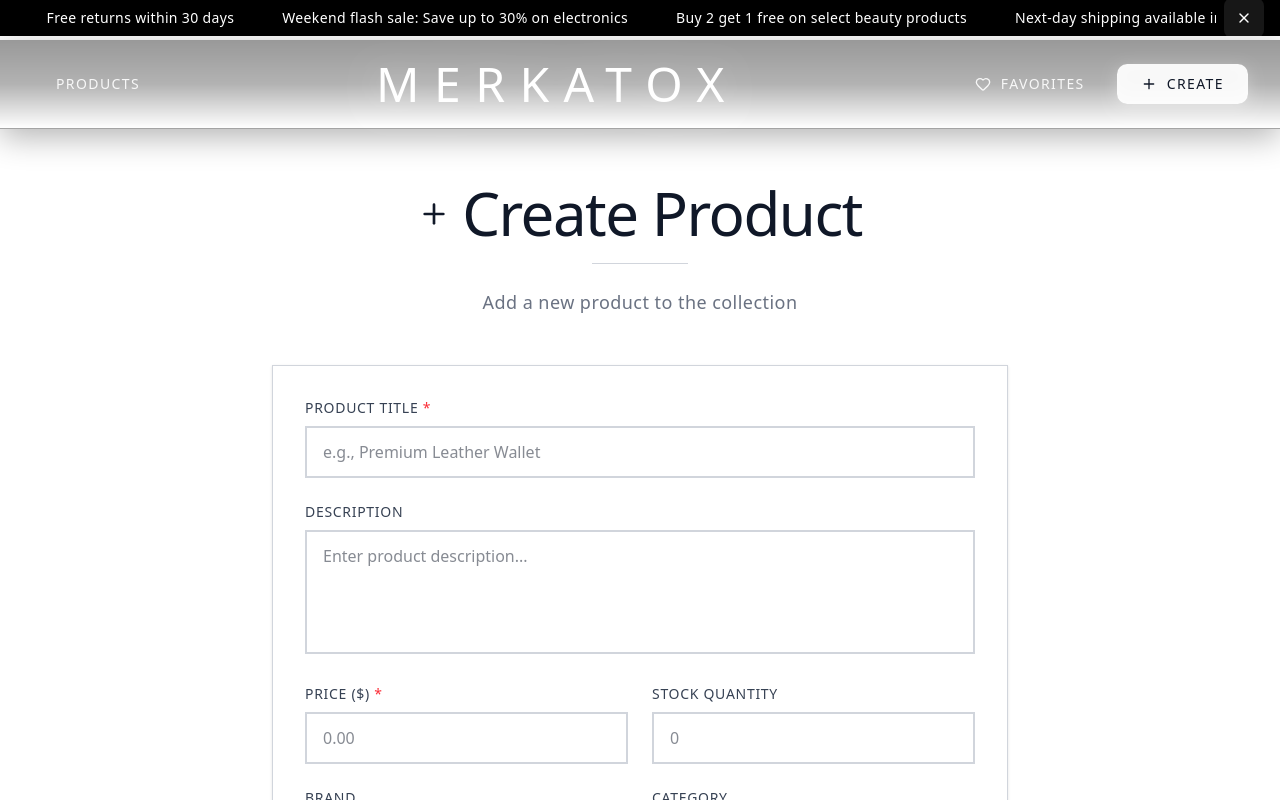
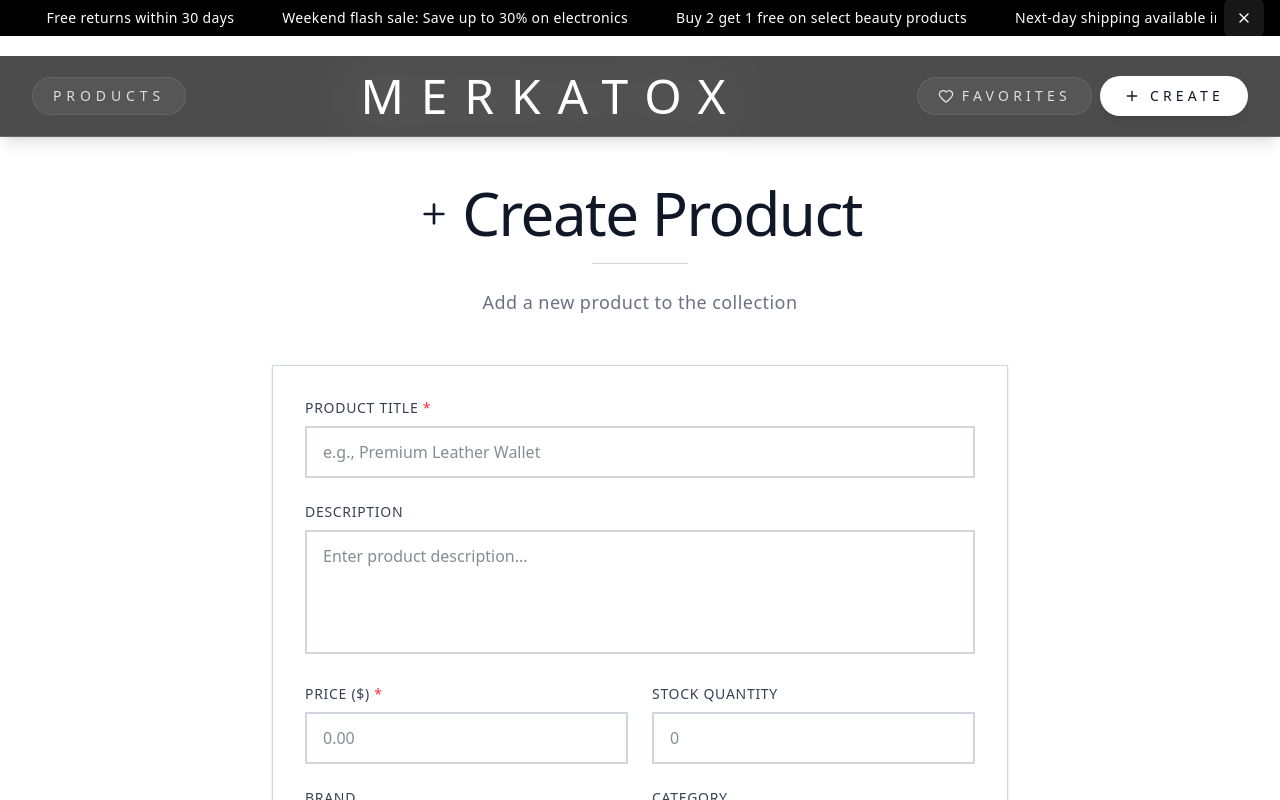
Before and after one commit to ZazabT/merkatox, a Next.js app: page /create-product in a window 1280 px wide. Shown: the top 800 px of the page. Built offline with nearby package versions, Linux system fonts and the light colour scheme.

Commit message:
inhnace header to be more visible and when to headder is hiddn it goes to the most top

```diff
--- a/components/Header.tsx
+++ b/components/Header.tsx
@@ -1,35 +1,42 @@
 'use client';
 
 import Link from 'next/link';
+import clsx from 'clsx';
 import { useAppSelector } from '@/lib/redux/hooks';
 import { Heart, Plus } from 'lucide-react';
 
 export default function Header() {
   const favoritesCount = useAppSelector((state) => state.favorites.items.length);
+  const topHeaderVisible = useAppSelector((state) => state.ui.topHeaderVisible);
 
   return (
-    <header className="fixed top-10 left-0 right-0 z-40 backdrop-blur-2xl bg-gradient-to-b from-black/40 via-black/30 to-transparent border-b border-white/10 shadow-[0_8px_32px_rgba(0,0,0,0.3)]">
-      <nav className="container mx-auto px-8 py-5">
+    <header
+      className={clsx(
+        'fixed left-0 right-0 z-40 border-b border-white/15 bg-black/70 backdrop-blur-xl shadow-lg transition-all duration-300',
+        topHeaderVisible ? 'top-12 md:top-14' : 'top-0'
+      )}
+    >
+      <nav className="container mx-auto px-8 py-4">
         <div className="flex items-center justify-between">
 
           {/* left side nav */}
           <div className="flex items-center gap-2">
             <Link
               href="/"
-              className="text-white/90 hover:text-white font-light text-sm tracking-widest uppercase transition-all duration-300 px-6 py-2.5 rounded-lg hover:bg-white/10 relative group"
+              className="text-white/80 hover:text-white font-medium text-sm tracking-[0.35em] uppercase transition-colors duration-300 px-5 py-2 rounded-full border border-white/10 hover:border-white/30 bg-white/5 hover:bg-white/10 relative"
             >
               <span className="relative z-10">Products</span>
-              <span className="absolute inset-0 bg-white/0 group-hover:bg-white/5 rounded-lg transition-all duration-300"></span>
+              <span className="absolute inset-0 rounded-full"></span>
             </Link>
           </div>
 
           {/* middle big logo */}
           <Link
             href="/"
-            className="flex items-center text-white hover:text-white transition-all duration-500 hover:scale-105 relative group"
+            className="flex items-center text-white transition-transform duration-500 hover:scale-105 relative"
           >
-            <div className="absolute inset-0  from-transparent via-white/5 to-transparent rounded-xl blur-xl opacity-0 group-hover:opacity-100 transition-opacity duration-500"></div>
-            <span className="text-5xl font-extralight tracking-[0.3em] relative z-10 drop-shadow-[0_4px_16px_rgba(255,255,255,0.3)]">
+            <div className="absolute inset-0 rounded-xl bg-white/5 blur-xl opacity-0 transition-opacity duration-500"></div>
+            <span className="text-4xl md:text-5xl font-light tracking-[0.35em] relative z-10 drop-shadow-[0_4px_24px_rgba(255,255,255,0.25)]">
               MERKATOX
             </span>
           </Link>
@@ -38,13 +45,13 @@ export default function Header() {
           <div className="flex items-center gap-2">
             <Link
               href="/favorites"
-              className="flex items-center gap-2.5 text-white/90 hover:text-white font-light text-sm tracking-widest uppercase transition-all duration-300 px-6 py-2.5 rounded-lg hover:bg-white/10 relative group"
+              className="flex items-center gap-2 text-white/80 hover:text-white font-medium text-sm tracking-[0.3em] uppercase transition-colors duration-300 px-5 py-2 rounded-full border border-white/10 hover:border-white/30 bg-white/5 hover:bg-white/10 relative"
             >
-              <Heart className="w-4 h-4 transition-all duration-300 group-hover:scale-110" />
+              <Heart className="w-4 h-4" />
               <span className="relative z-10">Favorites</span>
-              <span className="absolute inset-0 bg-white/0 group-hover:bg-white/5 rounded-lg transition-all duration-300"></span>
+              <span className="absolute inset-0 rounded-full"></span>
               {favoritesCount > 0 && (
-                <span className="absolute -top-1 -right-1 bg-gradient-to-br from-red-500 to-red-600 text-white text-[10px] font-bold rounded-full min-w-[18px] h-[18px] flex items-center justify-center shadow-lg ring-2 ring-black/30 animate-pulse">
+                <span className="absolute -top-2 -right-2 bg-emerald-500 text-white text-[10px] font-semibold rounded-full min-w-[18px] h-[18px] flex items-center justify-center shadow-md ring-2 ring-white/20">
                   {favoritesCount}
                 </span>
               )}
@@ -52,10 +59,9 @@ export default function Header() {
 
             <Link
               href="/create-product"
-              className="flex items-center gap-2.5 bg-white/95 hover:bg-white text-gray-900 px-6 py-2.5 rounded-lg font-light text-sm tracking-widest uppercase transition-all duration-300 hover:scale-105 shadow-[0_4px_16px_rgba(255,255,255,0.3)] hover:shadow-[0_6px_24px_rgba(255,255,255,0.5)] backdrop-blur-sm relative overflow-hidden group"
+              className="flex items-center gap-2.5 bg-white text-gray-900 px-6 py-2.5 rounded-full font-medium text-sm tracking-[0.3em] uppercase transition-all duration-300 hover:bg-slate-100 shadow-lg"
             >
-              <span className="absolute inset-0 bg-gradient-to-r from-transparent via-white/30 to-transparent -translate-x-full group-hover:translate-x-full transition-transform duration-700"></span>
-              <Plus className="w-4 h-4 relative z-10 transition-transform duration-300 group-hover:rotate-90" />
+              <Plus className="w-4 h-4" />
               <span className="relative z-10">Create</span>
             </Link>
           </div>
```
